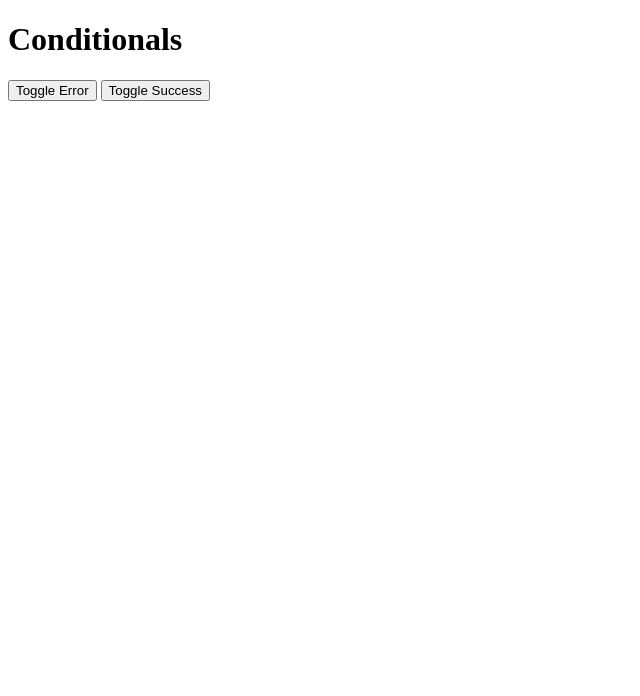
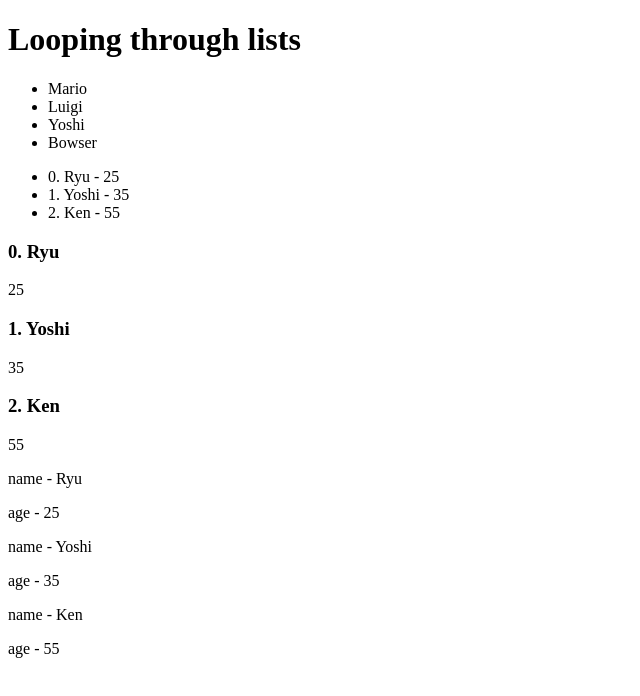
Before and after one commit to DaftBeowulf/vue-examples, a website: page index.html in a window 1280 px wide. Shown: the whole page, without its empty margins (0-640 px from the left). Drawn offline with nearby package versions, Linux system fonts and the light colour scheme.

Commit message:
:sparkles: Cycling through lists using v-for

```diff
--- a/app.js
+++ b/app.js
@@ -1,8 +1,13 @@
 new Vue({
   el: "#vue-app",
   data: {
-    error: false,
-    success: false
+    name: "Jack",
+    characters: ["Mario", "Luigi", "Yoshi", "Bowser"],
+    ninjas: [
+      { name: "Ryu", age: 25 },
+      { name: "Yoshi", age: 35 },
+      { name: "Ken", age: 55 }
+    ]
   },
   methods: {},
   computed: {}
--- a/index.html
+++ b/index.html
@@ -10,15 +10,25 @@
   </head>
   <body>
     <div id="vue-app">
-      <h1>Conditionals</h1>
-      <button v-on:click="error=!error">Toggle Error</button>
-      <button v-on:click="success=!success">Toggle Success</button>
-      <!-- <p v-if="error">Error!</p>
-      <p v-else-if="success">Success!</p> -->
-      <!-- ^^removes from DOM completely if false -->
-      <!-- vv just adds "display=none" if false -->
-      <p v-show="error">Error!</p>
-      <p v-show="success">Success!</p>
+      <h1>Looping through lists</h1>
+      <ul>
+        <li v-for="item in characters">{{ item }}</li>
+      </ul>
+      <ul>
+        <li v-for="(ninja, i) in ninjas">
+          {{ i }}. {{ ninja.name }} - {{ ninja.age }}
+        </li>
+      </ul>
+      <!-- vv template instead of <div> since template doesn't render to the DOM, Vue just reads its rules -->
+      <template v-for="(ninja, i) in ninjas">
+        <h3>{{ i }}. {{ ninja.name }}</h3>
+        <p>{{ ninja.age }}</p>
+      </template>
+      <template v-for="ninja in ninjas">
+        <div v-for="(val, key) in ninja">
+          <p>{{ key }} - {{ val }}</p>
+        </div>
+      </template>
     </div>
     <script src="app.js"></script>
   </body>
```
